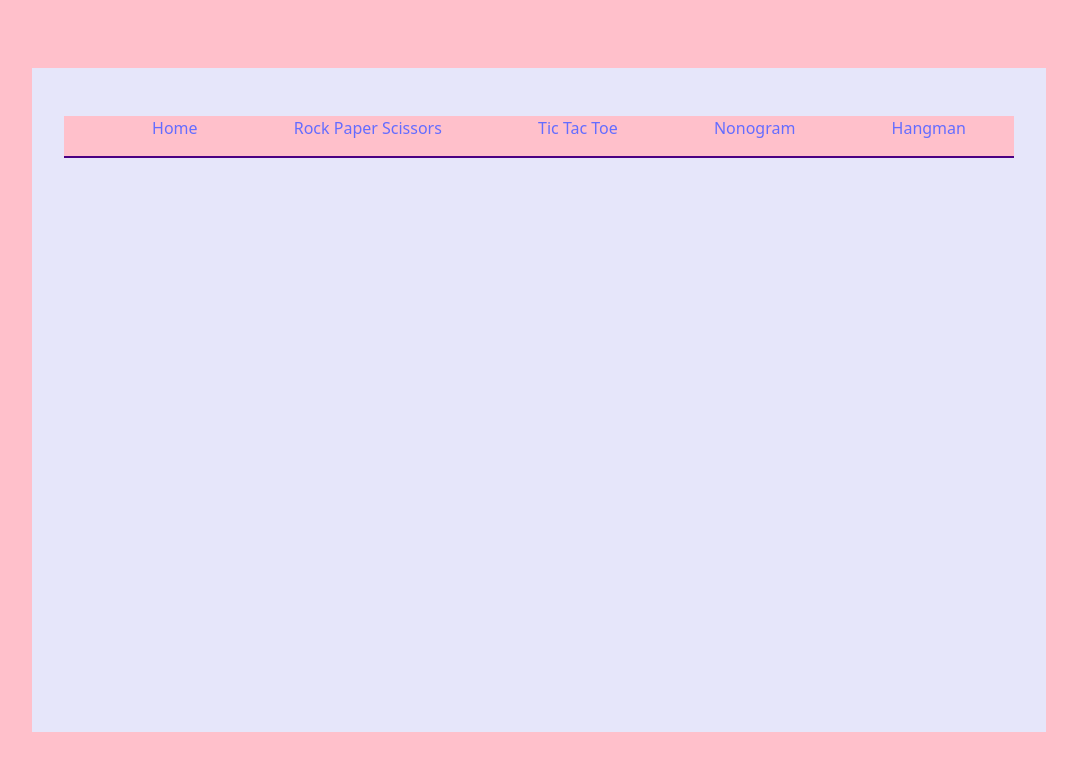
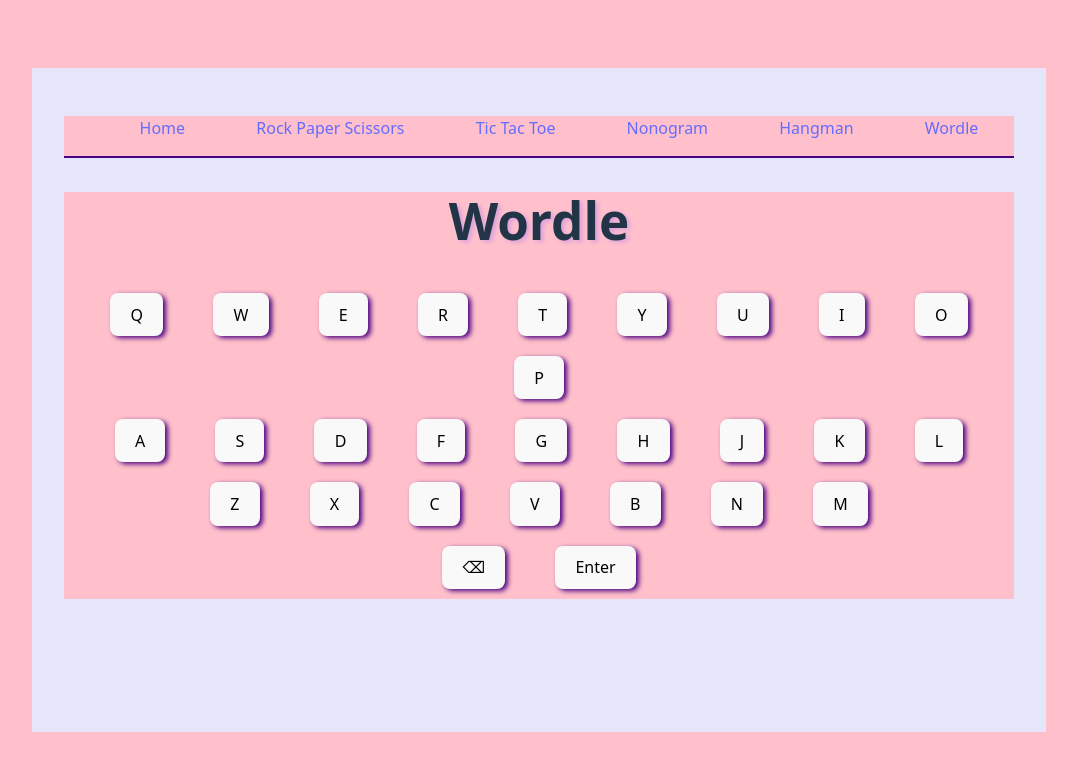
Before and after one commit to Legolas1148/404_Gamers_Not_Found_Final_Project, a React app: page /routes/wordle in a window 1280 px wide. Shown: the top 770 px of the page, without its empty margins (101-1178 px from the left). Built offline with nearby package versions, Linux system fonts and the light colour scheme; the HTML template or start-up script is replaced by a standard one.

Commit message:
Wordle ported from js to react and added to the gamehub

```diff
--- a/components/navigation.jsx
+++ b/components/navigation.jsx
@@ -4,6 +4,7 @@
 import TicTacToeGame from '../routes/tic-tac-toe/TicTacToe';
 import Nonogram from '../routes/nonogram/Nonogram';
 import Hangman from '../routes/hangman/Hangman';
+import Wordle from '../routes/wordle/Wordle';
 import '../styling/nav.css';
 
 function navigation(){
@@ -16,6 +17,7 @@
           <li><Link to="routes/tic-tac-toe">Tic Tac Toe</Link></li>
           <li><Link to="routes/nonogram">Nonogram</Link></li>
           <li><Link to="routes/hangman">Hangman</Link></li>
+          <li><Link to="routes/wordle">Wordle</Link></li>
         </ul>
       </nav>
       <Routes>
@@ -24,6 +26,7 @@
         <Route path = "routes/tic-tac-toe" element={<TicTacToeGame/>}/>
         <Route path = "routes/nonogram" element={<Nonogram/>}/>
         <Route path = "routes/hangman" element={<Hangman/>}/>
+        <Route path = "routes/wordle" element={<Wordle/>}/>
       </Routes>
     </Router>
     )
--- /dev/null
+++ b/routes/wordle/Wordle.jsx
@@ -0,0 +1,75 @@
+import React, { useState } from "react";
+import WordleGrid from "./components/WordleGrid";
+import Keyboard from "./components/Keyboard";
+import Header from "./components/Header";
+import "./style.css";
+
+const Wordle = () => {
+  const [solution] = useState("REACT"); // The word to guess
+  const [guesses, setGuesses] = useState(Array(6).fill("")); // Array of guesses
+  const [currentGuess, setCurrentGuess] = useState(""); // Current guess being typed
+  const [currentRow, setCurrentRow] = useState(0); // Current row in the grid
+  const [gameOver, setGameOver] = useState(false); // Whether the game is over
+  const [gameWon, setGameWon] = useState(false); // Whether the player has won
+
+  // Handle letter input
+  const handleKeyPress = (letter) => {
+    if (gameOver || currentGuess.length >= 5) return;
+
+    setCurrentGuess((prev) => prev + letter);
+  };
+
+  // Handle backspace
+  const handleBackspace = () => {
+    if (gameOver || currentGuess.length === 0) return;
+
+    setCurrentGuess((prev) => prev.slice(0, -1));
+  };
+
+  // Handle enter key
+  const handleEnter = () => {
+    if (gameOver || currentGuess.length !== 5) return;
+
+    const updatedGuesses = [...guesses];
+    updatedGuesses[currentRow] = currentGuess;
+
+    setGuesses(updatedGuesses);
+
+    if (currentGuess === solution) {
+      setGameWon(true);
+      setGameOver(true);
+    } else if (currentRow === 5) {
+      setGameOver(true);
+    } else {
+      setCurrentRow((prev) => prev + 1);
+    }
+
+    setCurrentGuess("");
+  };
+
+  return (
+    <div id="game">
+      <Header />
+      <WordleGrid
+        guesses={guesses}
+        solution={solution}
+        currentGuess={currentGuess}
+        onKeyPress={handleKeyPress}
+        onBackspace={handleBackspace}
+        onEnter={handleEnter}
+      />
+      <Keyboard
+        onKeyPress={handleKeyPress}
+        onBackspace={handleBackspace}
+        onEnter={handleEnter}
+      />
+      {gameOver && (
+        <div className="game-over">
+          {gameWon ? "You Won!" : `Game Over! The word was: ${solution}`}
+        </div>
+      )}
+    </div>
+  );
+};
+
+export default Wordle;
--- /dev/null
+++ b/routes/wordle/components/Header.jsx
@@ -0,0 +1,11 @@
+import React from "react";
+
+const Header = () => {
+  return (
+    <header>
+      <h1>Wordle</h1>
+    </header>
+  );
+};
+
+export default Header;
--- /dev/null
+++ b/routes/wordle/components/Keyboard.jsx
@@ -0,0 +1,37 @@
+import React from "react";
+
+const Keyboard = ({ onKeyPress, onBackspace, onEnter }) => {
+  const rows = [
+    "QWERTYUIOP",
+    "ASDFGHJKL",
+    "ZXCVBNM",
+  ];
+
+  return (
+    <div id="keyboard">
+      {rows.map((row, rowIndex) => (
+        <div key={rowIndex} className="keyboard-row">
+          {row.split("").map((letter) => (
+            <button
+              key={letter}
+              onClick={() => onKeyPress(letter)}
+              className="keyboard-key"
+            >
+              {letter}
+            </button>
+          ))}
+        </div>
+      ))}
+      <div className="keyboard-row">
+        <button onClick={onBackspace} className="keyboard-key">
+          ⌫
+        </button>
+        <button onClick={onEnter} className="keyboard-key">
+          Enter
+        </button>
+      </div>
+    </div>
+  );
+};
+
+export default Keyboard;
--- /dev/null
+++ b/routes/wordle/components/WordleGrid.jsx
@@ -0,0 +1,56 @@
+import React, { useEffect } from "react";
+
+const WordleGrid = ({ guesses, solution, currentGuess, onKeyPress, onBackspace, onEnter }) => {
+  const getCellClass = (letter, index, row) => {
+    if (row >= guesses.length || guesses[row] === "") return "";
+
+    const solutionArray = solution.split("");
+    if (letter === solutionArray[index]) return "correct";
+    if (solutionArray.includes(letter)) return "misplaced";
+    return "incorrect";
+  };
+
+  // Add keyboard event listeners
+  useEffect(() => {
+    const handleKeyDown = (event) => {
+      const { key } = event;
+
+      if (key === "Enter") {
+        onEnter();
+      } else if (key === "Backspace") {
+        onBackspace();
+      } else if (/^[a-zA-Z]$/.test(key)) {
+        onKeyPress(key.toUpperCase());
+      }
+    };
+
+    window.addEventListener("keydown", handleKeyDown);
+
+    return () => {
+      window.removeEventListener("keydown", handleKeyDown);
+    };
+  }, [onKeyPress, onBackspace, onEnter]);
+
+  return (
+    <div id="wordle-grid">
+      {guesses.map((guess, rowIndex) => (
+        <React.Fragment key={rowIndex}>
+          {Array.from({ length: 5 }).map((_, colIndex) => {
+            const letter =
+              rowIndex === guesses.indexOf("") ? currentGuess[colIndex] || "" : guess[colIndex] || "";
+            return (
+              <div
+                key={`${rowIndex}-${colIndex}`}
+                className={`letter ${getCellClass(letter, colIndex, rowIndex)}`}
+              >
+                {letter}
+              </div>
+            );
+          })}
+        </React.Fragment>
+      ))}
+    </div>
+  );
+};
+
+export default WordleGrid;
```
Also changed, not shown: routes/wordle/style.css (added).
